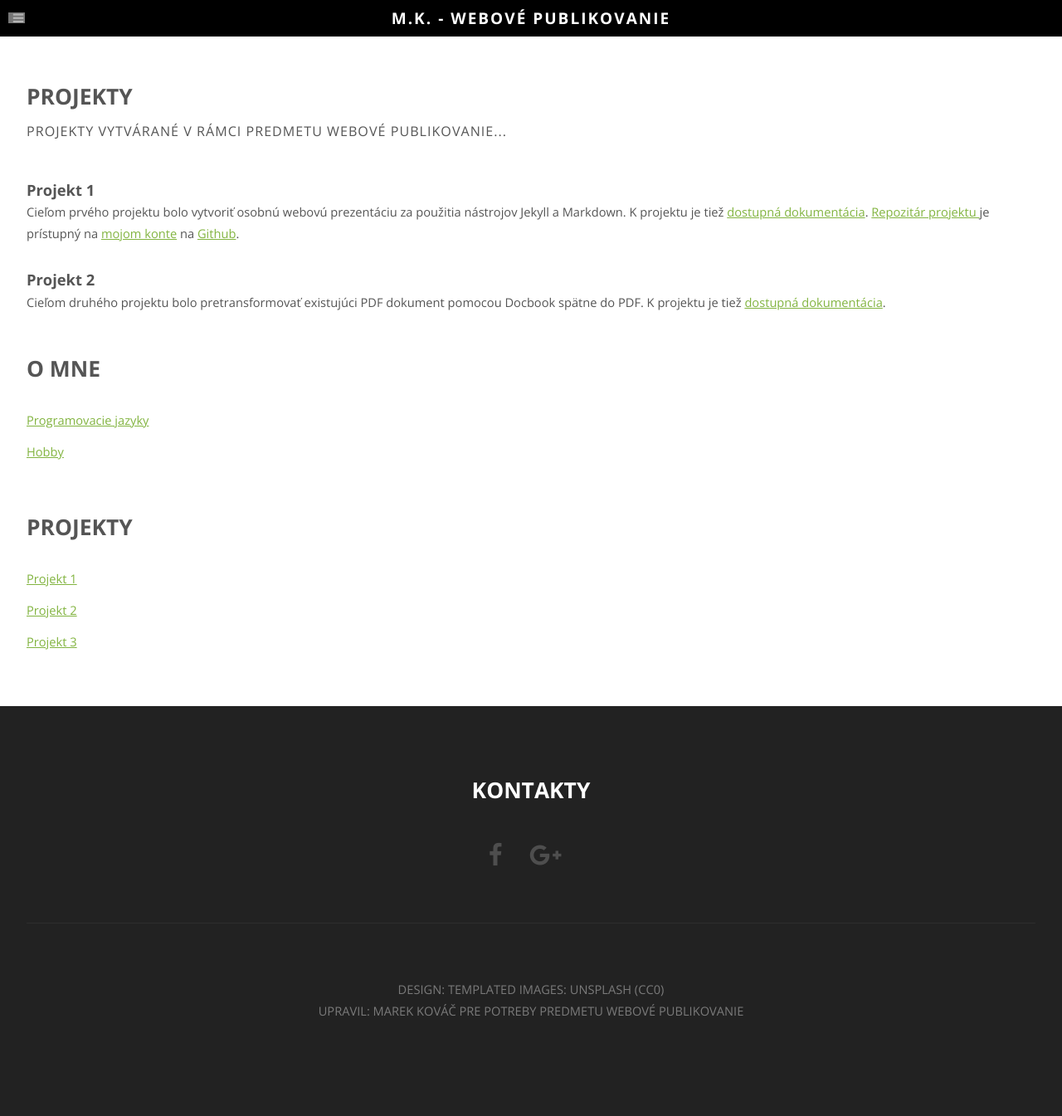
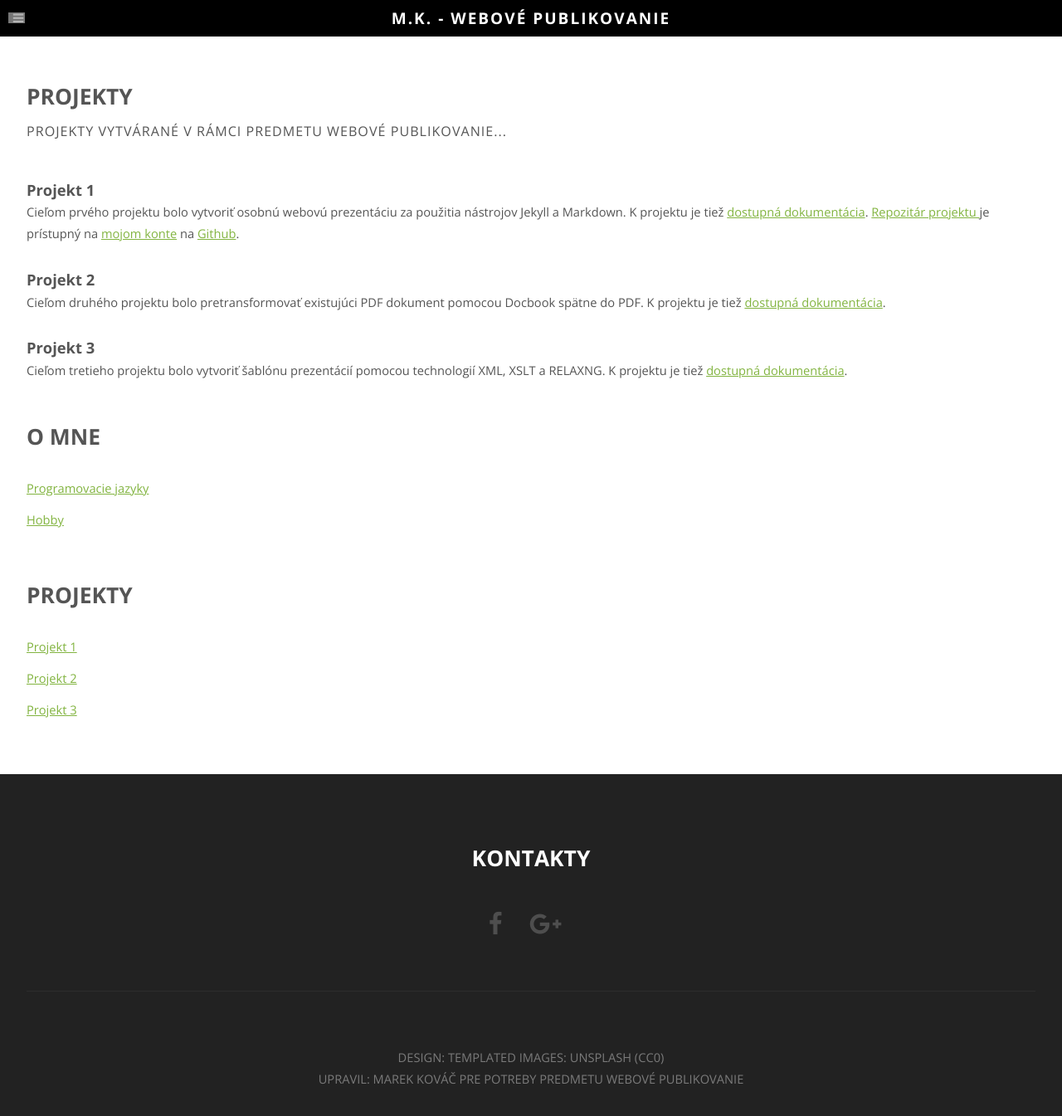
Before and after one commit to kmm1775/kmm1775.github.io, a Jekyll site: the page built from projekty.html, in a window 1280 px wide and 1387 px high. Shown: the top 1345 px of the window at 83% size. Built offline with Jekyll 4.4.1, drawn with Linux system fonts in a browser that asks for light colours; nearby versions of some CDN libraries; library files that are not in the unit come from our copies; grey boxes are pictures that could not be loaded.

Commit message:
Update projekty.html

```diff
--- a/projekty.html
+++ b/projekty.html
@@ -19,6 +19,10 @@ layout: plusbocny
 				<p>Cieľom druhého projektu bolo pretransformovať existujúci PDF dokument pomocou Docbook spätne do PDF. K projektu je tiež <a href="projekt2.html">dostupná dokumentácia</a>.
 			</div>
 
+			<div>
+				<h3>Projekt 3</h3>
+				<p>Cieľom tretieho projektu bolo vytvoriť šablónu prezentácií pomocou technologií XML, XSLT a RELAXNG. K projektu je tiež <a href="projekt3.html">dostupná dokumentácia</a>.
+			</div>
 
 			</section>
 
```
